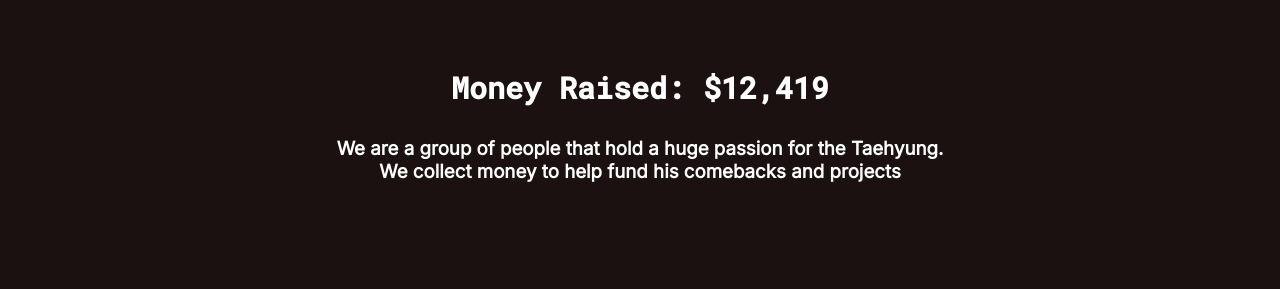
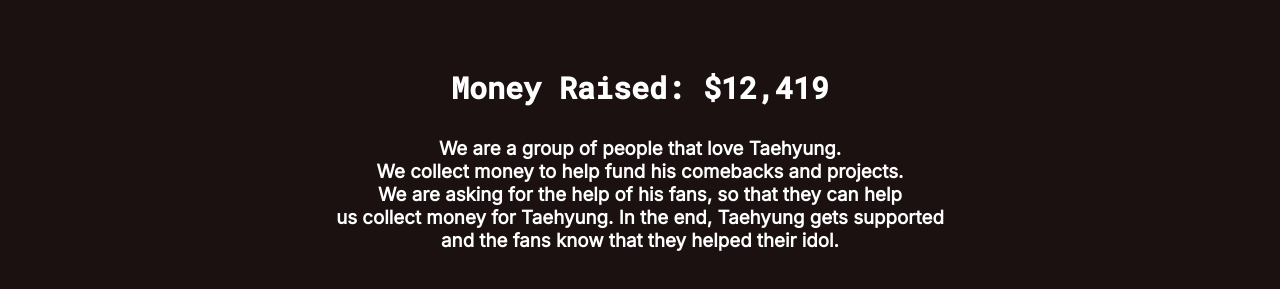
Before and after one commit to EdwardDK/DonationNow, a plain HTML site: page index.html in a window 1280 px wide. Shown: the part 647-936 px from the top of the page. Before the commit the page ends 849 px from the top, so only its background shows below. Drawn offline with Linux system fonts and the light colour scheme.

Commit message:
Changed Some Stuff

```diff
--- a/index.html
+++ b/index.html
@@ -11,8 +11,11 @@
 <br><br>
 
 <h3 class="amount">Money Raised: $12,419</h3>
-<h3>We are a group of people that hold a huge passion for the Taehyung.<br>
-We collect money to help fund his comebacks and projects</h3>
+<h3>We are a group of people that love Taehyung.<br>
+We collect money to help fund his comebacks and projects.<br>We are asking for the help of his fans,
+    so that they can help<br>us collect money for Taehyung. In the end, Taehyung gets supported<br>
+   and the fans know that they helped their idol.</h3>
+<br><br><br>
 <script src="main.js"></script>
 </body>
 </html>
--- a/style.css
+++ b/style.css
@@ -35,3 +35,7 @@ h3{
     font-weight: bolder;
     font-family: 'Roboto Mono', monospace;
 }
+
+.proof{
+    font-size: 30px;
+}
```
